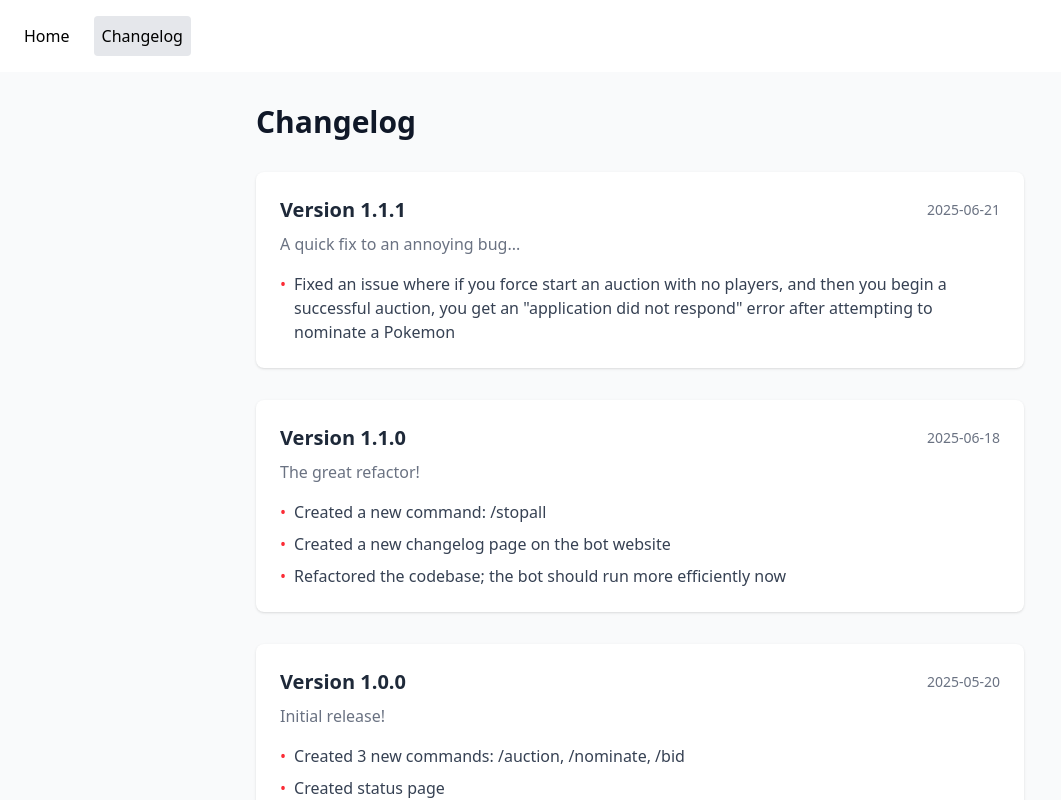
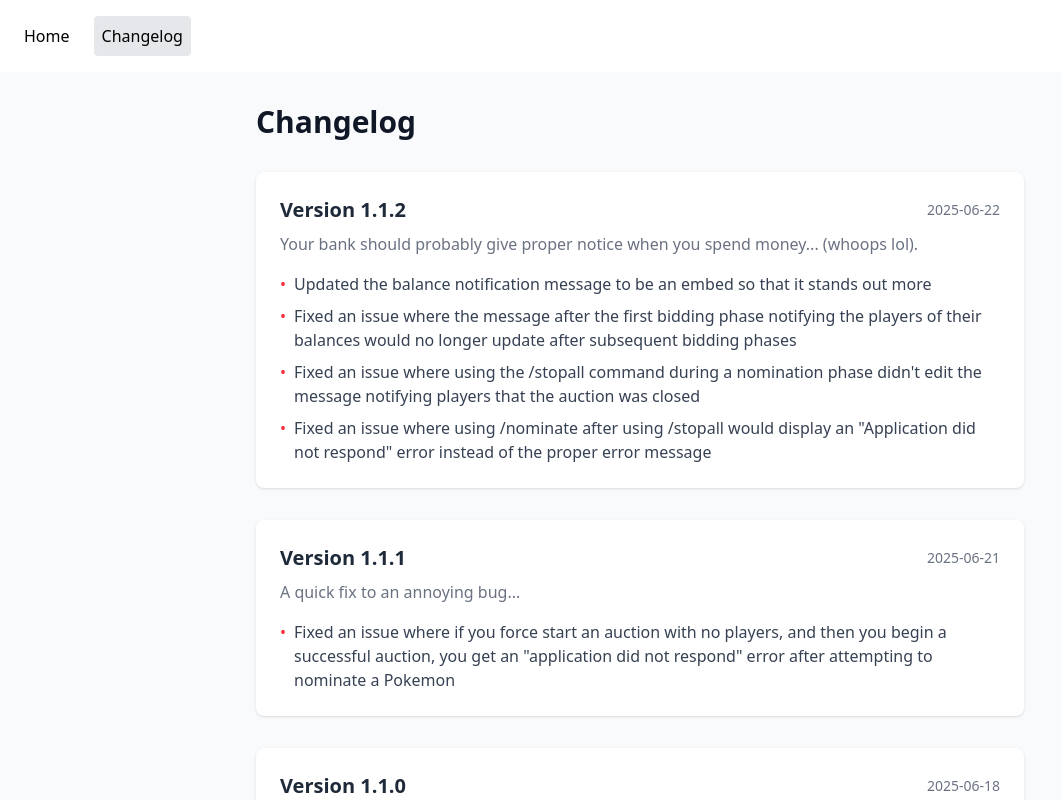
Before and after one commit to mehkij/poke-auction, a React (Vite) app in the folder frontend/: page /changelog in a window 1280 px wide. Shown: the top 800 px of the page, without its empty margins (0-1061 px from the left). Built offline with nearby package versions, Linux system fonts and the light colour scheme.

Commit message:
chore: update changelog

```diff
--- a/frontend/src/changelog.ts
+++ b/frontend/src/changelog.ts
@@ -6,6 +6,18 @@ type ChangelogEntry = {
 };
 
 export const changelog: ChangelogEntry[] = [
+  {
+    version: "1.1.2",
+    date: "2025-06-22",
+    description:
+      "Your bank should probably give proper notice when you spend money... (whoops lol).",
+    changes: [
+      "Updated the balance notification message to be an embed so that it stands out more",
+      "Fixed an issue where the message after the first bidding phase notifying the players of their balances would no longer update after subsequent bidding phases",
+      "Fixed an issue where using the /stopall command during a nomination phase didn't edit the message notifying players that the auction was closed",
+      `Fixed an issue where using /nominate after using /stopall would display an "Application did not respond" error instead of the proper error message`,
+    ],
+  },
   {
     version: "1.1.1",
     date: "2025-06-21",
```
